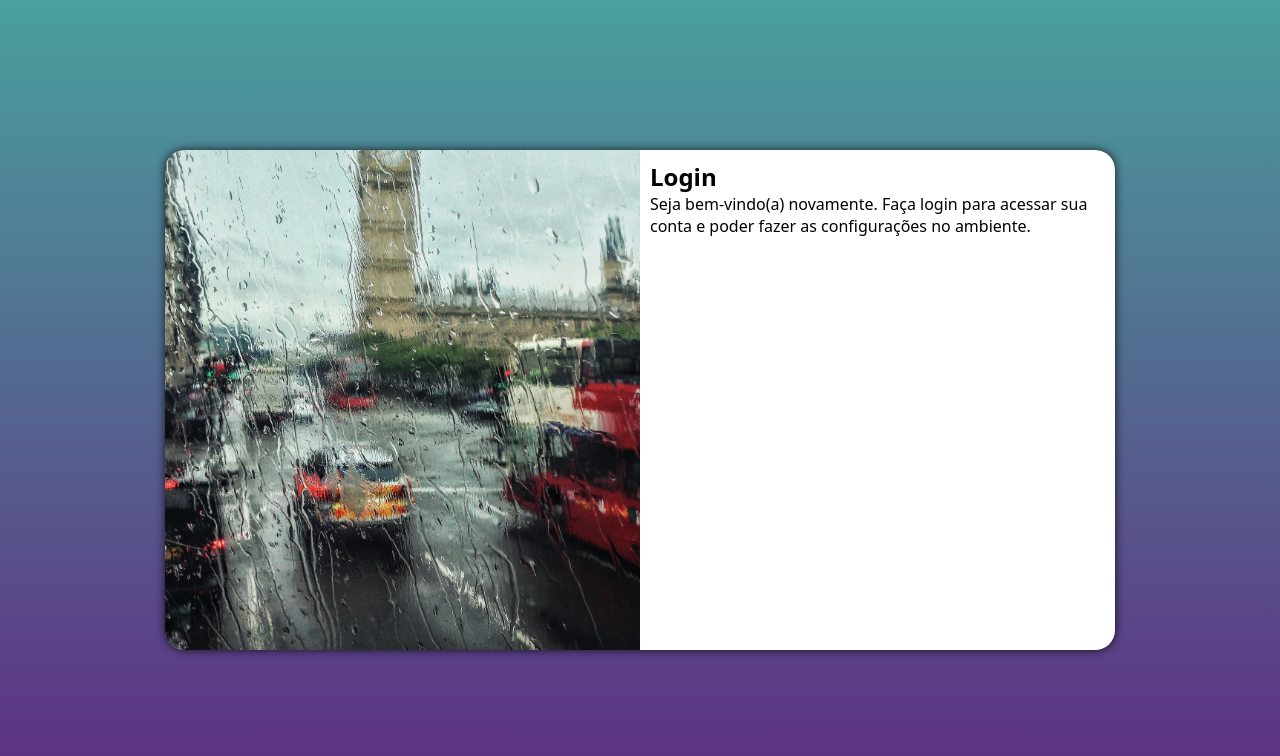
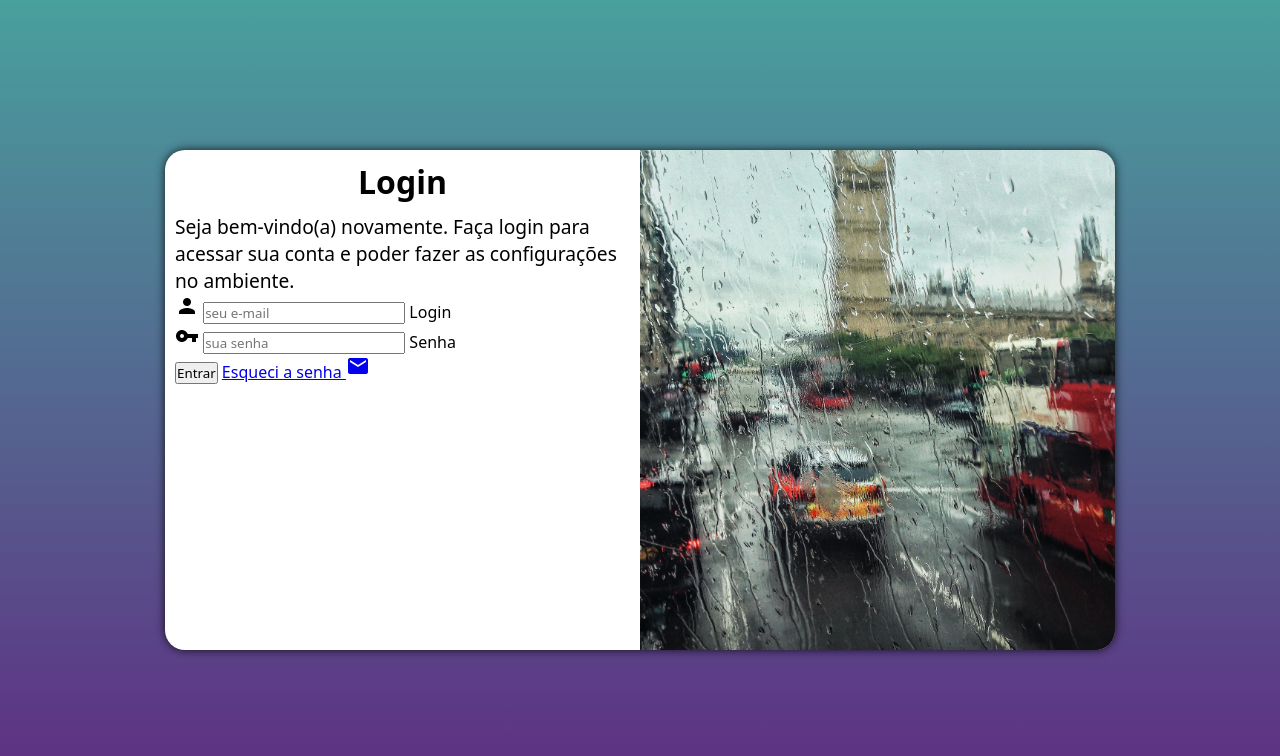
Before and after one commit to Phaionner/projeto-login, a plain HTML site: page index.html in a window 1280 px wide. Drawn offline with Linux system fonts and the light colour scheme.

Commit message:
adicionei o formulário

```diff
--- a/estilos/media-query.css
+++ b/estilos/media-query.css
@@ -19,6 +19,10 @@
         float: right;
         width: 70%;
     }
+
+    div#formulario > p {
+        font-size: 1em;
+    }
 }
 
 @media screen and (min-width: 992px) {
@@ -32,13 +36,21 @@
 
     section#login > div#imagem {
         background-position: right bottom;
-        float: left;
+        float: right;
         width: 50%;
         height: 100%;
     }
 
     section#login > div#formulario {
-        float: right;
+        float: left;
         width: 50%;
     }
+
+    div#formulario > h1 {
+        font-size: 2em;
+    }
+
+    div#formulario > p {
+        font-size: 1.2em;
+    }
 }
--- a/estilos/style.css
+++ b/estilos/style.css
@@ -54,3 +54,12 @@ section#login > div#formulario {
     display: block;
     padding: 10px;
 }
+
+div#formulario > h1 {
+    text-align: center;
+    margin-bottom: 10px;
+}
+
+div#formulario > p {
+    font-size: 0.8em;
+}
--- a/index.html
+++ b/index.html
@@ -4,6 +4,8 @@
     <meta charset="UTF-8">
     <meta name="viewport" content="width=device-width, initial-scale=1.0">
     <title>Login</title>
+    <link href="https://fonts.googleapis.com/icon?family=Material+Icons"
+    rel="stylesheet">
     <link rel="stylesheet" href="estilos/style.css">
     <link rel="stylesheet" href="estilos/media-query.css">
 </head>
@@ -16,8 +18,21 @@
             <div id="formulario">
                 <h1>Login</h1>
                 <p>Seja bem-vindo(a) novamente. Faça login para acessar sua conta e poder fazer as configurações no ambiente.</p>
-                <form action="login.php" method="post" autocomplete="off">
-
+                <form action="login.php" method="post" autocomplete="on">
+                    <div class="campo">
+                        <i class="material-icons">person</i>
+                        <input type="email" name="login" id="ilogin" placeholder="seu e-mail" autocomplete="email" required maxlength="30">
+                        <label for="ilogin">Login</label>
+                    </div>
+                    <div class="campo">
+                        <i class="material-icons">vpn_key</i>
+                        <input type="password" name="senha" id="isenha" placeholder="sua senha" autocomplete="current-password" required minlength="8" maxlength="20">
+                        <label for="isenha">Senha</label>
+                    </div>
+                    <input type="submit" value="Entrar">
+                    <a href="esqueci.html">
+                        Esqueci a senha <i class="material-icons">mail</i>
+                    </a>
                 </form>
             </div>
         </section>
```
